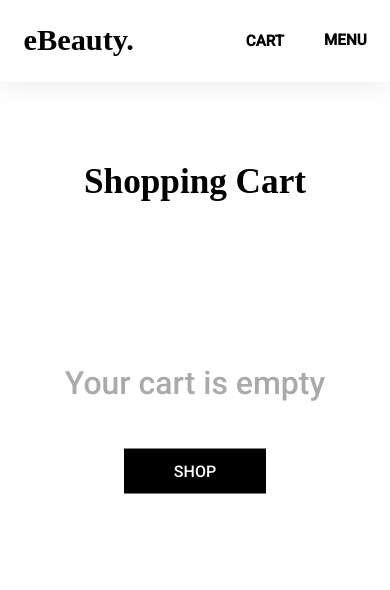
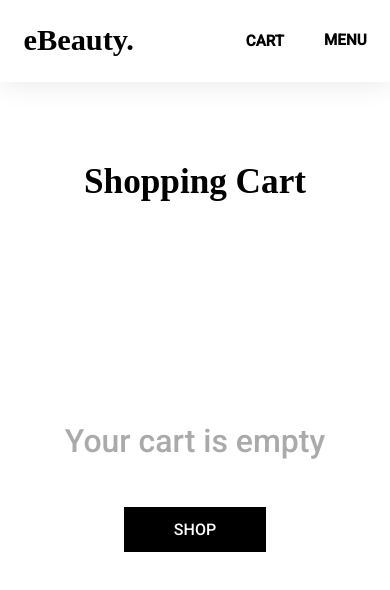
Before and after one commit to Debojyotibabai/eCommerce, a React (Create React App) app: page /cart in a window 390 px wide. Shown: the top 590 px of the page. Built offline with nearby package versions, Linux system fonts and the light colour scheme; a web font is replaced by a local one.

Commit message:
change responsive

```diff
--- a/src/Css/Cart.css
+++ b/src/Css/Cart.css
@@ -9,7 +9,7 @@
   position: absolute;
   top: 50%;
   left: 50%;
-  transform: translate(-50%, -50%);
+  transform: translate(-50%);
   text-align: center;
 }
 .empty__cart > p {
@@ -78,11 +78,6 @@
     margin: 80px 0 90px;
   }
 
-  /* empty cart */
-  .empty__cart {
-    transform: translate(-50%);
-  }
-
   /* cart subtotal */
   .cart__subtotal {
     margin: 100px 0;
@@ -107,7 +102,6 @@
 
   /* empty cart */
   .empty__cart {
-    transform: translate(-50%, -50%);
     width: 100%;
   }
   .empty__cart > p {
```
